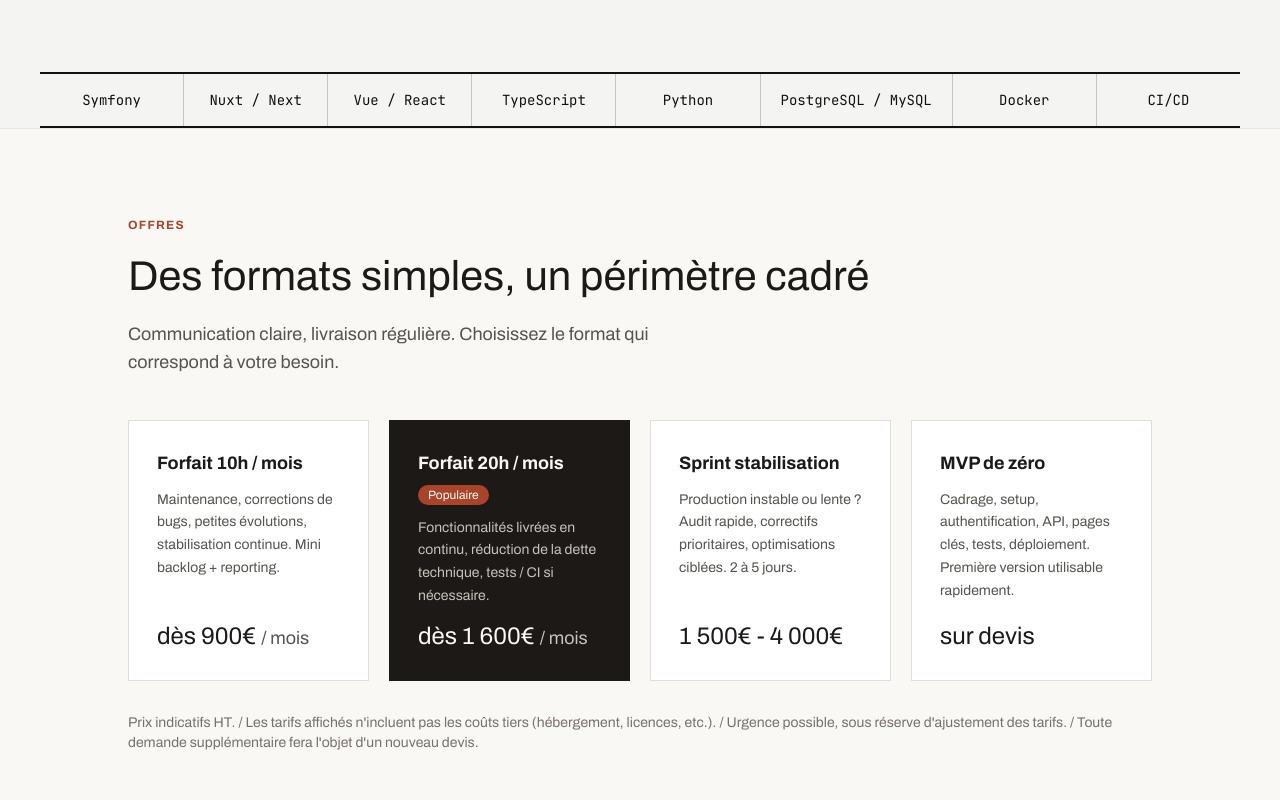
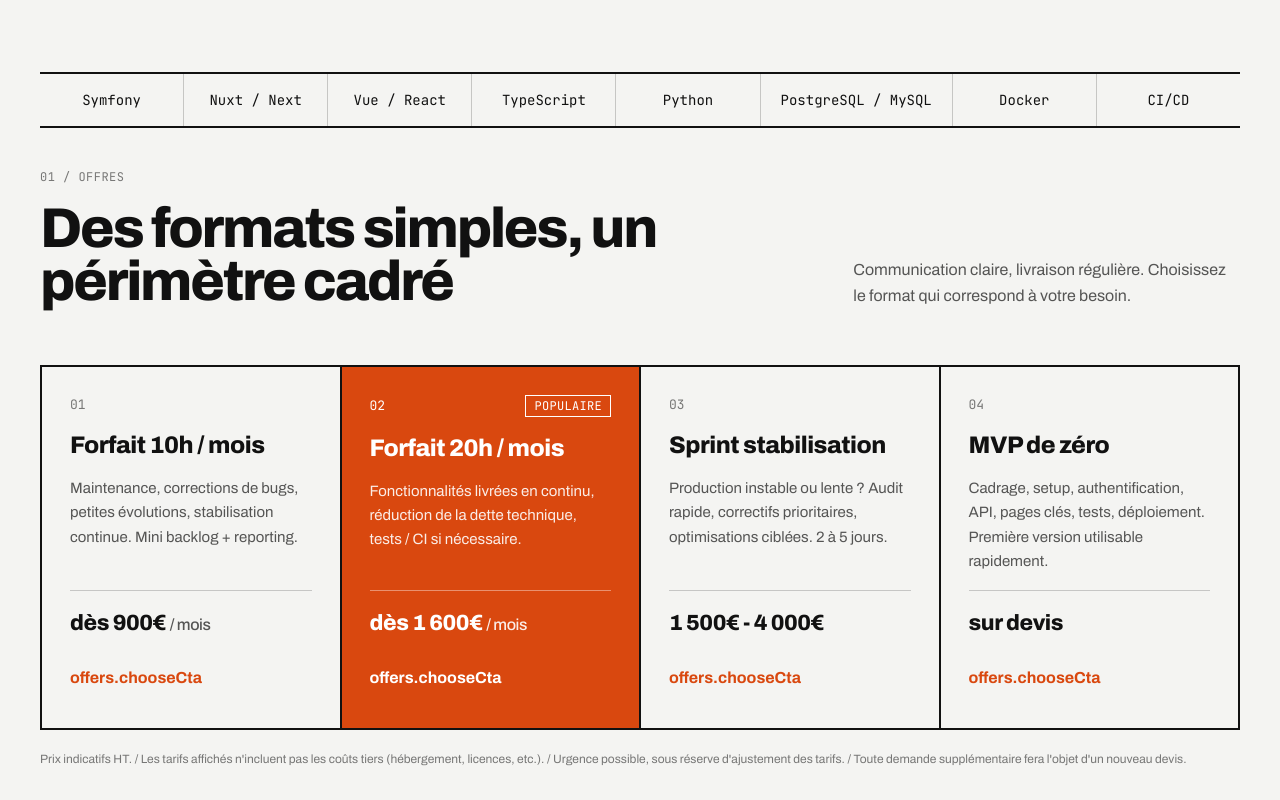
Before and after one commit to FlorentinBouchendhomme/portfolio, a Nuxt app: page / in a window 1280 px wide. Shown: the part 720-1520 px from the top of the page. Built offline with nearby package versions, Linux system fonts and the light colour scheme.

Commit message:
feat(offers): framed 4-column offers with format preselection

```diff
--- a/app/components/cards/OfferCard.vue
+++ b/app/components/cards/OfferCard.vue
@@ -1,72 +1,76 @@
 <template>
   <article
-    class="border p-7 flex flex-col gap-3 transition duration-200 hover:-translate-y-1"
-    :class="
-      highlighted
-        ? 'border-[#1C1917] bg-[#1C1917] text-[#FAF8F5] hover:shadow-[0_16px_40px_rgba(168,68,42,0.35)] hover:border-[#A8442A]'
-        : 'border-[#E2DED6] bg-white hover:shadow-[0_16px_40px_rgba(28,25,23,0.08)] hover:border-[#C9C2B4]'
-    "
+    class="flex-1 flex flex-col gap-4 p-6 lg:p-7"
+    :class="highlighted ? 'bg-accent text-white' : 'bg-paper text-ink'"
     :aria-labelledby="titleId"
-    :aria-describedby="subtitleId"
   >
-    <div class="flex items-center justify-between gap-2 flex-wrap">
-      <h3
-        :id="titleId"
-        class="text-lg font-semibold"
-        :class="highlighted ? 'text-[#FAF8F5]' : 'text-[#1C1917]'"
-      >
-        {{ titleText }}
-      </h3>
+    <div class="flex items-center justify-between gap-2 font-mono text-[13px]">
+      <span :class="highlighted ? 'text-white' : 'text-ink/55'">{{
+        String(index).padStart(2, "0")
+      }}</span>
       <span
         v-if="highlighted"
-        class="text-xs bg-[#A8442A] text-[#FAF8F5] rounded-full px-2.5 py-0.5"
+        class="border border-white px-2 py-0.5 text-xs uppercase tracking-wide"
         >{{ $t("offers.popularLabel") }}</span
       >
     </div>
 
+    <h3
+      :id="titleId"
+      class="text-[22px] lg:text-2xl font-extrabold leading-tight tracking-[-0.02em]"
+    >
+      {{ title }}
+    </h3>
+
     <p
-      :id="subtitleId"
-      class="text-sm leading-relaxed flex-1"
-      :class="highlighted ? 'text-[#C7C2B8]' : 'text-[#57534E]'"
+      class="text-[15px] leading-relaxed flex-1"
+      :class="highlighted ? 'text-white/90' : 'text-ink/70'"
     >
-      {{ subtitleText }}
+      {{ subtitle }}
     </p>
 
     <div
-      class="font-display text-2xl"
-      :class="highlighted ? 'text-[#FAF8F5]' : 'text-[#1C1917]'"
+      class="border-t pt-4"
+      :class="highlighted ? 'border-white/40' : 'border-ink/20'"
     >
-      {{ priceText }}
-      <span class="text-lg" :class="highlighted ? 'text-[#C7C2B8]' : 'text-[#57534E]'">
-        {{ subPriceText }}
-      </span>
+      <div class="text-[22px] font-extrabold tracking-[-0.02em]">
+        {{ price }}
+        <span
+          v-if="subPrice"
+          class="text-base font-medium"
+          :class="highlighted ? 'text-white/90' : 'text-ink/70'"
+          >{{ subPrice }}</span
+        >
+      </div>
     </div>
+
+    <a
+      href="#contact"
+      class="inline-flex min-h-11 items-center font-bold transition-colors"
+      :class="
+        highlighted ? 'text-white hover:text-ink' : 'text-accent hover:text-ink'
+      "
+      @click="contactFormat = offerKey"
+    >
+      {{ $t("offers.chooseCta") }}
+      <span class="sr-only"> - {{ title }}</span>
+    </a>
   </article>
 </template>
 
 <script setup lang="ts">
-import { computed } from "vue";
+import { useContactFormat, type OfferKey } from "~/composables/useSiteConfig";
 
-type Props = {
-  title: any;
-  subtitle: any;
-  price: any;
-  subPrice?: any;
+defineProps<{
+  index: number;
+  offerKey: OfferKey;
+  title: string;
+  subtitle: string;
+  price: string;
+  subPrice?: string;
   highlighted?: boolean;
-};
+}>();
 
-const props = withDefaults(defineProps<Props>(), {
-  highlighted: false,
-});
-
-const { toText } = useI18nText();
-
-const uid = useId();
-const titleId = `offer-title-${uid}`;
-const subtitleId = `offer-subtitle-${uid}`;
-
-const titleText = computed(() => toText(props.title));
-const subtitleText = computed(() => toText(props.subtitle));
-const priceText = computed(() => toText(props.price));
-const subPriceText = computed(() => toText(props.subPrice));
+const contactFormat = useContactFormat();
+const titleId = `offer-title-${useId()}`;
 </script>
--- a/app/components/sections/Offers.vue
+++ b/app/components/sections/Offers.vue
@@ -1,63 +1,40 @@
 <template>
-  <section
-    class="bg-[#FAF8F5] border-t border-[#E9E5DD]"
-    aria-labelledby="offers-title"
-  >
-    <div v-reveal class="mx-auto max-w-6xl px-8 sm:px-16 py-16 sm:py-22">
-      <div
-        class="text-xs font-semibold uppercase tracking-widest text-[#A8442A] mb-3"
-      >
-        {{ $t("const.offers") }}
-      </div>
-      <h2
-        id="offers-title"
-        class="font-display font-normal text-[#1C1917] mb-3"
-        style="font-size: clamp(2rem, 3.5vw, 2.6rem)"
-      >
-        {{ $t("offers.title") }}
-      </h2>
-      <p class="text-lg text-[#57534E] max-w-xl mb-11">
-        {{ $t("offers.subtitle") }}
-      </p>
-
-      <div
-        class="grid gap-5 sm:grid-cols-2 lg:grid-cols-4"
-        role="list"
-        aria-label="Offers"
-      >
-        <CardsOfferCard
-          role="listitem"
-          :title="$t('offers.retainer10.name')"
-          :subtitle="$t('offers.retainer10.for')"
-          :price="$t('offers.retainer10.price')"
-          :sub-price="$t('offers.retainer10.subPrice')"
-        />
-
-        <CardsOfferCard
-          role="listitem"
-          highlighted
-          :title="$t('offers.retainer20.name')"
-          :subtitle="$t('offers.retainer20.for')"
-          :price="$t('offers.retainer20.price')"
-          :sub-price="$t('offers.retainer20.subPrice')"
-        />
-
-        <CardsOfferCard
-          role="listitem"
-          :title="$t('offers.sprint.name')"
-          :subtitle="$t('offers.sprint.for')"
-          :price="$t('offers.sprint.price')"
-        />
-
-        <CardsOfferCard
-          role="listitem"
-          :title="$t('offers.fromScratch.name')"
-          :subtitle="$t('offers.fromScratch.for')"
-          :price="$t('offers.fromScratch.price')"
-        />
+  <section class="wrap pt-10 pb-20 lg:pb-28" aria-labelledby="offers-title">
+    <div v-reveal>
+      <div class="grid-swiss gap-y-5 items-end mb-10 lg:mb-14">
+        <div class="sm:col-span-6 lg:col-span-7">
+          <div class="eyebrow text-ink/55 mb-4">
+            01 / {{ $t("const.offers") }}
+          </div>
+          <h2 id="offers-title" class="display-2">{{ $t("offers.title") }}</h2>
+        </div>
+        <p
+          class="sm:col-span-6 lg:col-start-9 lg:col-span-4 text-ink/70 leading-relaxed"
+        >
+          {{ $t("offers.subtitle") }}
+        </p>
       </div>
 
-      <p class="mt-8 text-sm text-[#78716C]">
+      <ul
+        class="grid gap-0.5 bg-ink border-2 border-ink sm:grid-cols-2 lg:grid-cols-4"
+        :aria-label="$t('const.offers')"
+      >
+        <li v-for="(key, i) in OFFER_KEYS" :key="key" class="flex">
+          <CardsOfferCard
+            :index="i + 1"
+            :offer-key="key"
+            :highlighted="key === 'retainer20'"
+            :title="$t(`offers.${key}.name`)"
+            :subtitle="$t(`offers.${key}.for`)"
+            :price="$t(`offers.${key}.price`)"
+            :sub-price="
+              te(`offers.${key}.subPrice`) ? $t(`offers.${key}.subPrice`) : ''
+            "
+          />
+        </li>
+      </ul>
+
+      <p class="mt-5 text-xs leading-relaxed text-ink/55">
         <span v-for="(c, i) in conditionsText" :key="i"
           >{{ c
           }}<template v-if="i < conditionsText.length - 1"> / </template></span
@@ -69,8 +46,9 @@
 
 <script setup lang="ts">
 import { computed } from "vue";
+import { OFFER_KEYS } from "~/composables/useSiteConfig";
 
-const { tm } = useI18n();
+const { tm, te } = useI18n();
 const { toTextArray } = useI18nText();
 
 const conditionsText = computed(() =>
```
